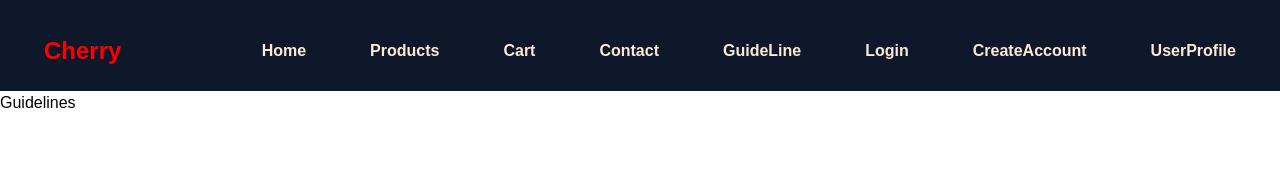
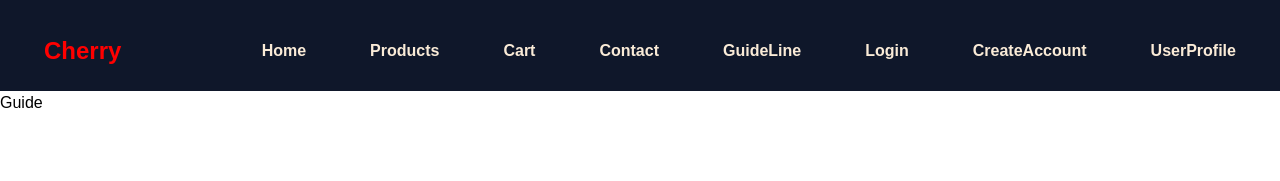
Before and after one commit to mphatsoadamson/Cherry, a React (Create React App) app: page /GuideLine in a window 1280 px wide. Shown: the top 181 px of the page. Built offline with nearby package versions, Linux system fonts and the light colour scheme.

Commit message:
initial commit

```diff
--- a/src/pages/Guidelines/Guidelines.jsx
+++ b/src/pages/Guidelines/Guidelines.jsx
@@ -3,7 +3,7 @@ import React from "react";
 export default function Guidelines(){
     return(
         <div>
-           Guidelines
+           Guide
         </div>
     )
 }
```
